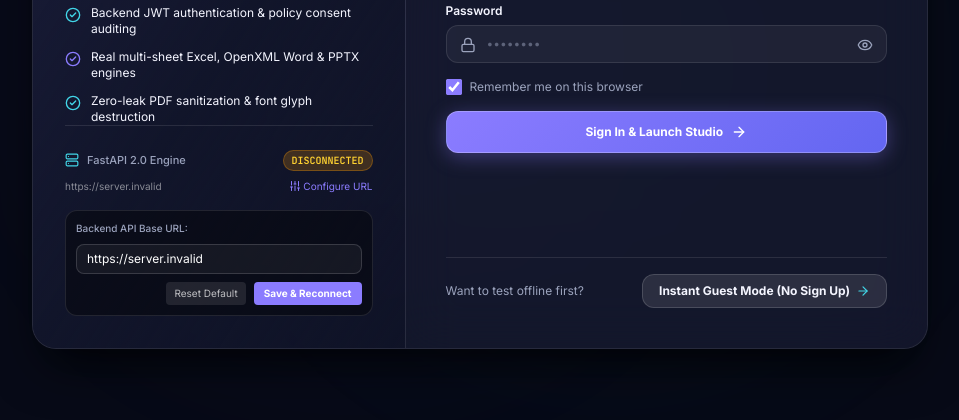
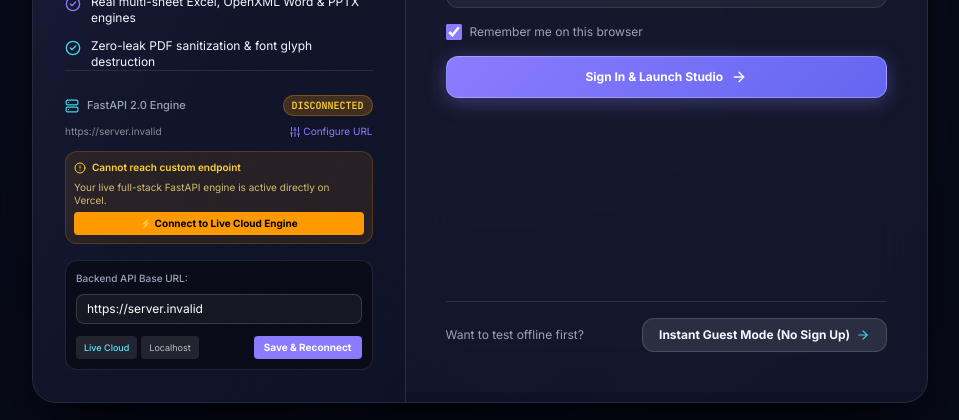
Before and after one commit to albin170/omnidoc-studio, a React (Vite) app: page / in a window 1280 px wide. Both pictures are taken after a click on the button "Configure URL". Shown: the part 343-763 px from the top of the page, without its empty margins (160-1119 px from the left). Built offline with nearby package versions, Linux system fonts and the light colour scheme; no server answers.

Commit message:
fix(client): auto-purge dead Render placeholder URL and connect directly to live Vercel cloud engine

```diff
--- a/src/components/auth/AuthGateway.tsx
+++ b/src/components/auth/AuthGateway.tsx
@@ -318,6 +318,42 @@ export const AuthGateway: React.FC<AuthGatewayProps> = ({ onAuthenticate, initia
               </button>
             </div>
 
+            {/* Quick Auto-Fix when pointing to offline custom URL */}
+            {serverStatus === 'offline' && (
+              <div className="mt-1 p-2 rounded-xl bg-amber-500/10 border border-amber-500/20 text-amber-200 text-[10px] space-y-1.5">
+                <div className="flex items-center gap-1.5 font-semibold text-amber-300">
+                  <AlertCircle className="w-3 h-3 shrink-0" />
+                  <span>Cannot reach {customApiUrl.includes('onrender.com') ? 'Render server' : 'custom endpoint'}</span>
+                </div>
+                <p className="text-amber-200/80 leading-tight">
+                  Your live full-stack FastAPI engine is active directly on Vercel.
+                </p>
+                <button
+                  type="button"
+                  onClick={() => {
+                    const liveCloudUrl = typeof window !== 'undefined' && !window.location.origin.includes('localhost')
+                      ? `${window.location.origin}/api/v1`
+                      : 'http://localhost:8000/api/v1';
+                    setCustomApiUrl(liveCloudUrl);
+                    omniDocClient.setBaseUrl(liveCloudUrl);
+                    setServerStatus('checking');
+                    omniDocClient.getHealth(3000)
+                      .then(() => {
+                        setServerStatus('online');
+                        setServerUnreachable(false);
+                        addToast('success', 'Connected', 'Connected to live cloud FastAPI engine!');
+                      })
+                      .catch(() => {
+                        setServerStatus('offline');
+                      });
+                  }}
+                  className="w-full py-1 rounded bg-amber-500 hover:bg-amber-400 text-black font-bold text-[10px] transition-colors cursor-pointer"
+                >
+                  ⚡ Connect to Live Cloud Engine
+                </button>
+              </div>
+            )}
+
             {/* Inline Custom API URL Form */}
             {showUrlConfig && (
               <form onSubmit={handleSaveApiUrl} className="mt-2 space-y-2 p-2.5 rounded-xl bg-black/40 border border-white/10">
@@ -328,23 +364,40 @@ export const AuthGateway: React.FC<AuthGatewayProps> = ({ onAuthenticate, initia
                   type="url"
                   value={customApiUrl}
                   onChange={(e) => setCustomApiUrl(e.target.value)}
-                  placeholder="http://localhost:8000/api/v1"
+                  placeholder="https://omnidoc-studio-jet.vercel.app/api/v1"
                   className="w-full px-2.5 py-1.5 text-xs rounded-lg bg-white/5 border border-white/15 text-white focus:outline-none focus:border-[#8B7CFF]"
                 />
-                <div className="flex justify-end gap-2">
+                <div className="flex flex-wrap justify-between gap-1.5 pt-1">
+                  <div className="flex gap-1">
+                    <button
+                      type="button"
+                      onClick={() => {
+                        const liveCloudUrl = typeof window !== 'undefined' && !window.location.origin.includes('localhost')
+                          ? `${window.location.origin}/api/v1`
+                          : 'http://localhost:8000/api/v1';
+                        setCustomApiUrl(liveCloudUrl);
+                        omniDocClient.setBaseUrl(liveCloudUrl);
+                      }}
+                      className="px-2 py-0.5 text-[9px] rounded bg-white/10 hover:bg-white/20 text-cyan-300 font-medium"
+                      title="Use live Vercel Cloud Serverless API"
+                    >
+                      Live Cloud
+                    </button>
                     <button
                       type="button"
                       onClick={() => {
                         setCustomApiUrl('http://localhost:8000/api/v1');
                         omniDocClient.setBaseUrl('http://localhost:8000/api/v1');
                       }}
-                    className="px-2 py-1 text-[10px] rounded bg-white/10 text-white/70 hover:text-white"
+                      className="px-2 py-0.5 text-[9px] rounded bg-white/10 hover:bg-white/20 text-white/70 hover:text-white"
+                      title="Use local machine backend"
                     >
-                    Reset Default
+                      Localhost
                     </button>
+                  </div>
                   <button
                     type="submit"
-                    className="px-2.5 py-1 text-[10px] rounded bg-[#8B7CFF] text-white font-bold"
+                    className="px-2.5 py-1 text-[10px] rounded bg-[#8B7CFF] hover:bg-[#7a6aee] text-white font-bold"
                   >
                     Save &amp; Reconnect
                   </button>
--- a/src/sdk/omnidocClient.ts
+++ b/src/sdk/omnidocClient.ts
@@ -38,12 +38,21 @@ export class OmniDocApiClient {
   private token: string | null;
 
   constructor(config: OmniDocClientConfig = {}) {
-    const configuredStorageUrl = typeof localStorage !== 'undefined' ? localStorage.getItem('omnidoc_api_url') : null;
-    const defaultUrl = configuredStorageUrl || (typeof import.meta !== 'undefined' && import.meta.env?.VITE_API_URL) || (
-      typeof window !== 'undefined' && window.location.origin && !window.location.origin.includes('localhost')
-        ? `${window.location.origin}/api/v1`
-        : 'http://localhost:8000/api/v1'
-    );
+    let configuredStorageUrl = typeof localStorage !== 'undefined' ? localStorage.getItem('omnidoc_api_url') : null;
+
+    // Auto-clear invalid placeholder example URLs from user storage so they connect directly to the active live cloud backend
+    if (configuredStorageUrl && (configuredStorageUrl.includes('omnidoc-api.onrender.com') || configuredStorageUrl.includes('your-fastapi-backend'))) {
+      if (typeof localStorage !== 'undefined') {
+        localStorage.removeItem('omnidoc_api_url');
+      }
+      configuredStorageUrl = null;
+    }
+
+    const liveOriginUrl = typeof window !== 'undefined' && window.location.origin && !window.location.origin.includes('localhost')
+      ? `${window.location.origin}/api/v1`
+      : 'http://localhost:8000/api/v1';
+
+    const defaultUrl = configuredStorageUrl || (typeof import.meta !== 'undefined' && import.meta.env?.VITE_API_URL) || liveOriginUrl;
     this.baseUrl = (config.baseUrl || defaultUrl).replace(/\/$/, '');
     this.token = config.token || (typeof localStorage !== 'undefined' ? localStorage.getItem('omnidoc_backend_jwt') : null);
   }
@@ -84,15 +93,21 @@ export class OmniDocApiClient {
     return h;
   }
 
-  public async getHealth(timeoutMs = 2500): Promise<{ status: string; platform: string; version: string }> {
+  public async getHealth(timeoutMs = 3000): Promise<{ status: string; platform: string; version: string }> {
     const controller = new AbortController();
     const timer = setTimeout(() => controller.abort(), timeoutMs);
     try {
-      const res = await fetch(`${this.baseUrl.replace('/api/v1', '')}/health`, {
+      let res = await fetch(`${this.baseUrl}/health`, {
         signal: controller.signal,
-      });
+      }).catch(() => null);
+
+      if (!res || !res.ok) {
+        res = await fetch(`${this.baseUrl.replace(/\/api\/v1\/?$/, '')}/health`, {
+          signal: controller.signal,
+        });
+      }
       clearTimeout(timer);
-      if (!res.ok) throw new Error(`Health check failed: ${res.statusText}`);
+      if (!res || !res.ok) throw new Error(`Health check failed: ${res ? res.statusText : 'Unreachable'}`);
       return res.json();
     } catch (e: any) {
       clearTimeout(timer);
```
Lines whose indentation alone changed are shown as unchanged.
